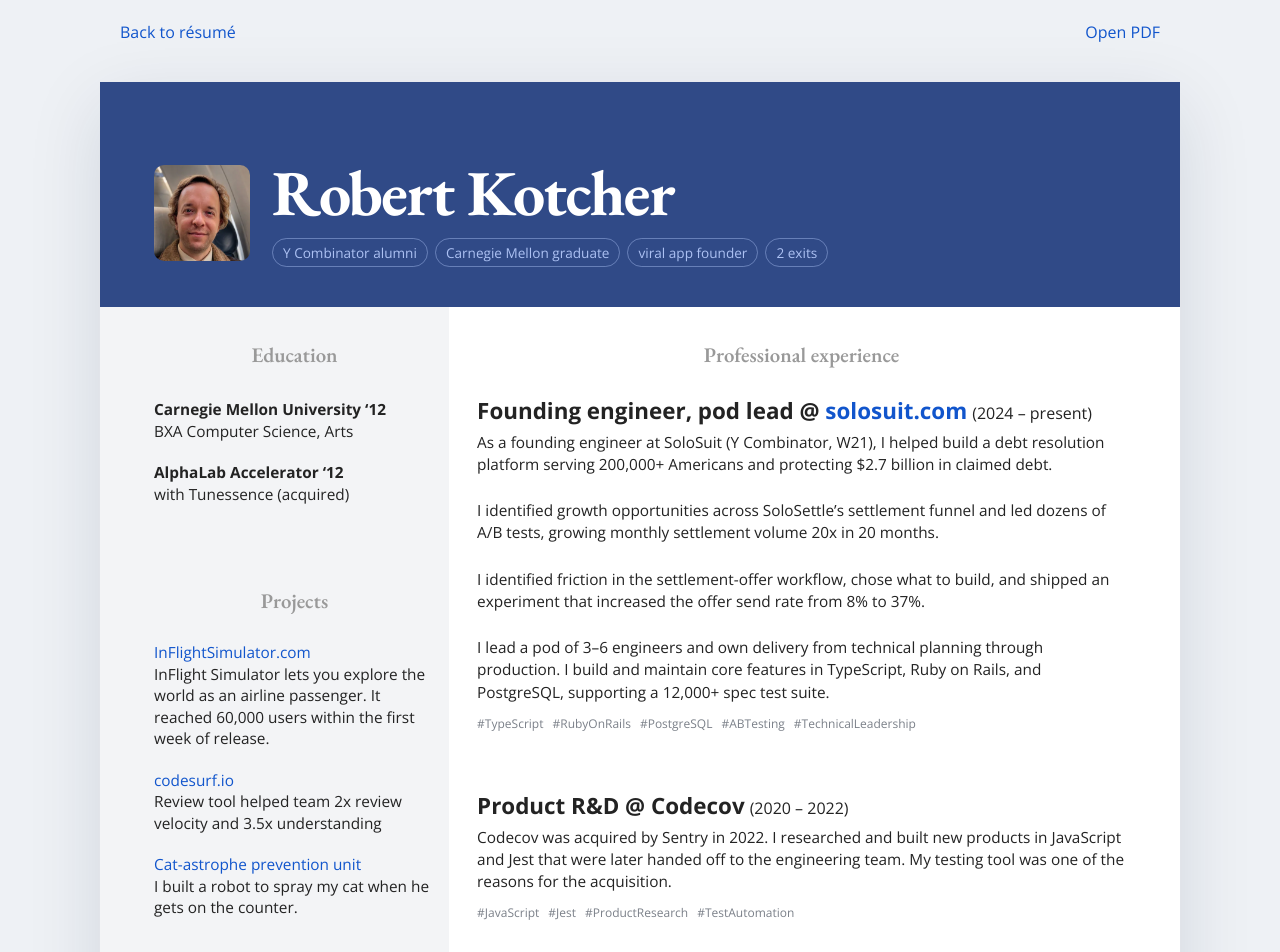
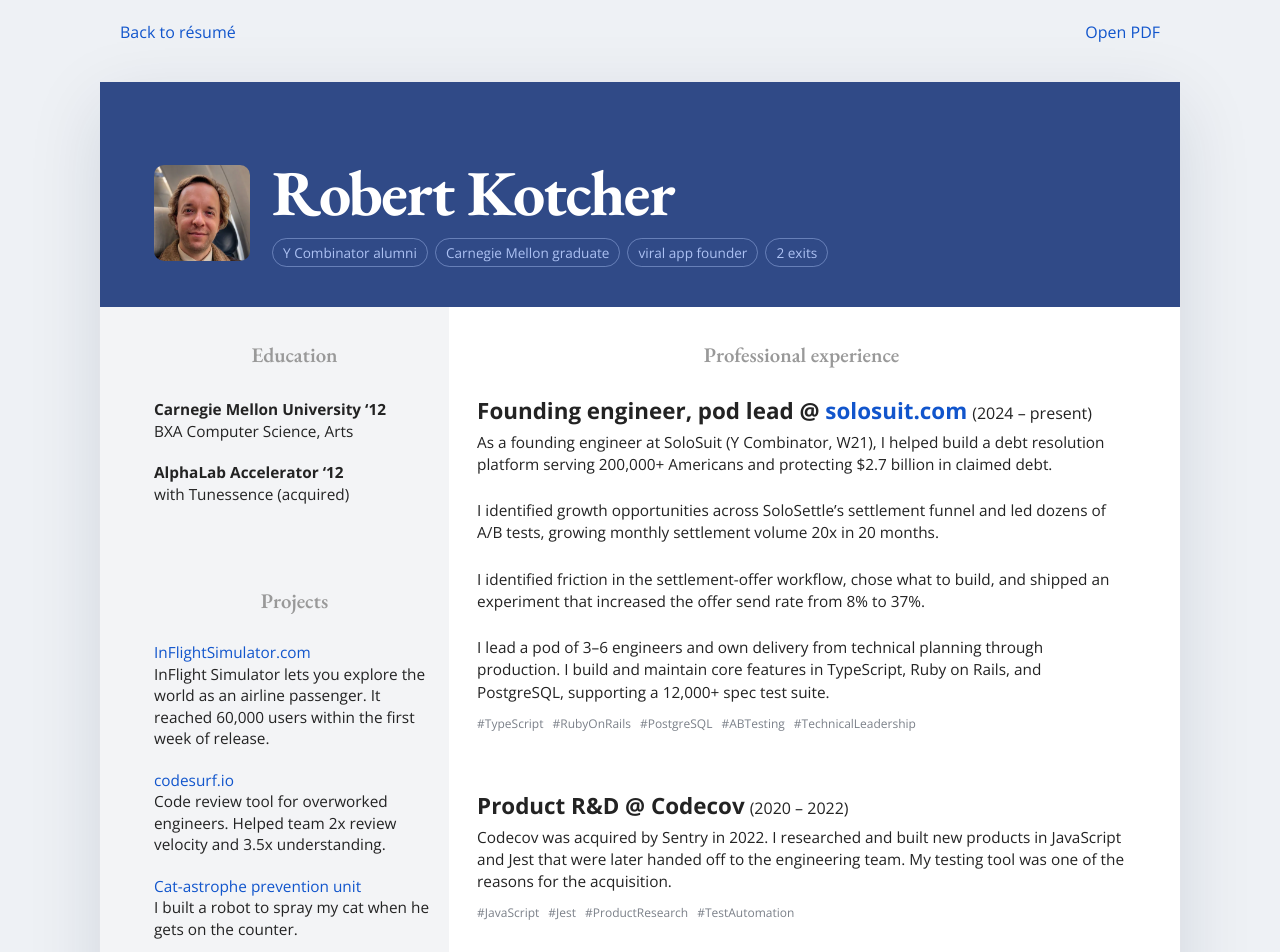
Before and after one commit to robertkotcher/robertkotcher.com, a Next.js app: page /print in a window 1280 px wide. Shown: the top 952 px of the page. Built offline with nearby package versions, Linux system fonts and the light colour scheme.

Commit message:
Update CodeSurf project description

```diff
--- a/app/Resume.tsx
+++ b/app/Resume.tsx
@@ -124,7 +124,7 @@
                     {!printable && <ArrowUpRight aria-hidden="true" size={14} />}
                   </a>
                 </h3>
-                <p>Review tool helped team 2x review velocity and 3.5x understanding</p>
+                <p>Code review tool for overworked engineers. Helped team 2x review velocity and 3.5x understanding.</p>
               </div>
 
               <div className="compact-item" data-background="engineering">
--- a/app/resumePdf.ts
+++ b/app/resumePdf.ts
@@ -1,2 +1,2 @@
 // Updated by npm run export:resume whenever the PDFs change.
-export const resumePdfUrl = "/robert-kotcher-resume.pdf?v=832d39f5dc23";
+export const resumePdfUrl = "/robert-kotcher-resume.pdf?v=1ff56c8903bd";
```
Also changed, not shown: 1 other file (tests, documents, lock files or other folders).
